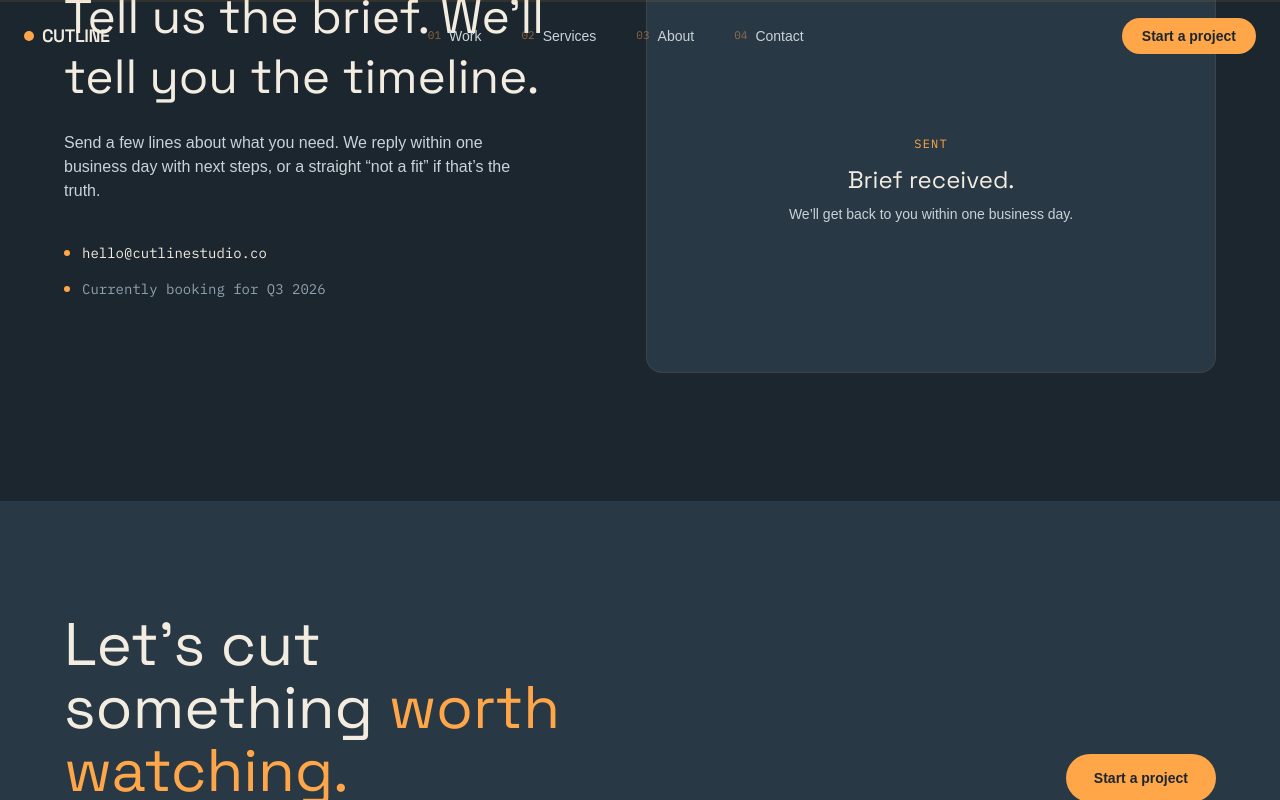
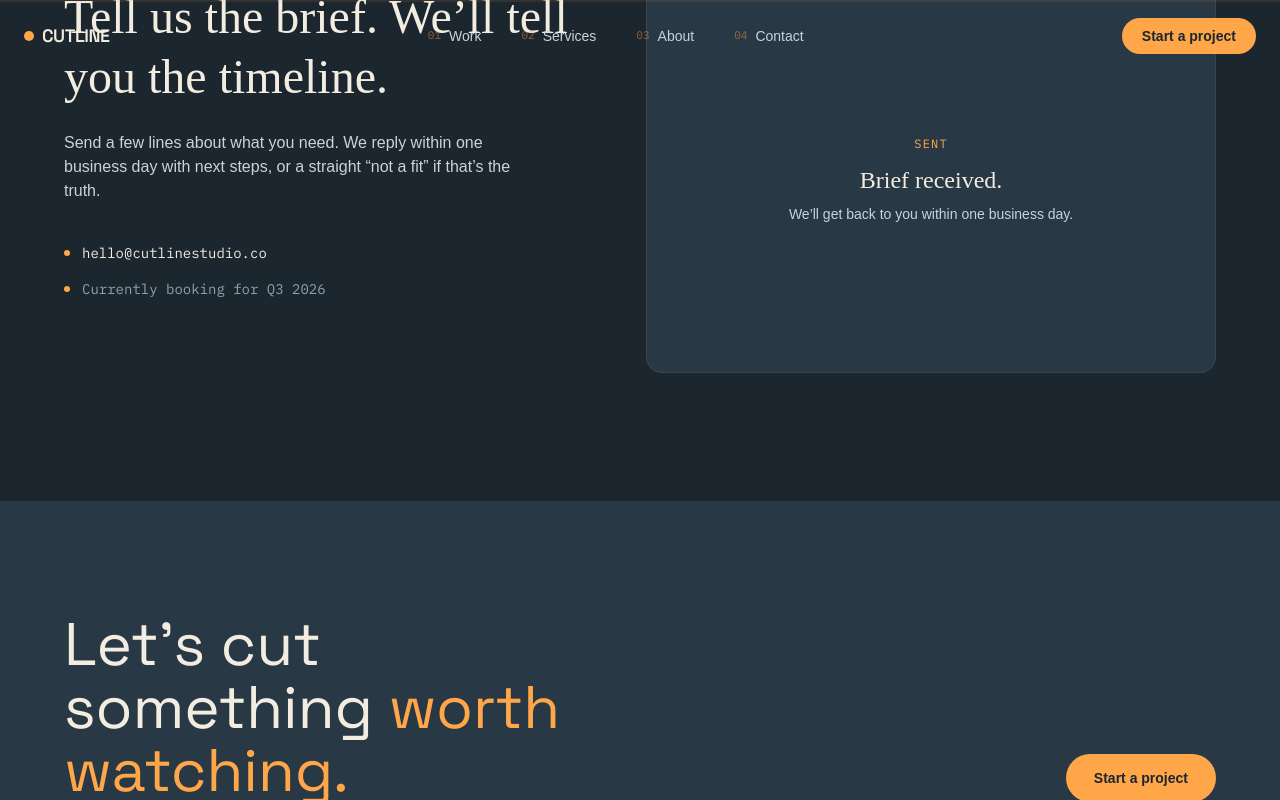
Before and after one commit to JaaniStudio/jaanistudio, a Next.js app: page / in a window 1280 px wide. Both pictures are taken after typing "Sample", "name@example.com", "Sample" into the empty fields and a click on the button "Send brief". Shown: the part 3834-4634 px from the top of the page. Built offline with nearby package versions, Linux system fonts and the light colour scheme.

Commit message:
fix: tailwind classses

```diff
--- a/app/components/Contact.tsx
+++ b/app/components/Contact.tsx
@@ -16,7 +16,7 @@ export default function Contact() {
   return (
     <section id="contact" className="relative bg-[#1B262E] px-6 py-24 md:py-32">
       <div className="mx-auto max-w-6xl">
-        <div className="mb-14 flex items-center gap-4 font-[family-name:var(--font-mono)] text-xs uppercase tracking-widest text-[#FFA649]">
+        <div className="mb-14 flex items-center gap-4 font-mono text-xs uppercase tracking-widest text-[#FFA649]">
           <span>00:04</span>
           <span className="h-px flex-1 bg-[#FFA649]/20" />
           <span className="text-[#8FA1AD]">Start a project</span>
@@ -24,7 +24,7 @@ export default function Contact() {
 
         <div className="grid gap-16 md:grid-cols-[1fr_1.1fr]">
           <div>
-            <h2 className="font-[family-name:var(--font-display)] text-3xl leading-tight text-[#F3ECE0] sm:text-4xl md:text-5xl">
+            <h2 className="font-[--font-display] text-3xl leading-tight text-[#F3ECE0] sm:text-4xl md:text-5xl">
               Tell us the brief. We&rsquo;ll tell you the timeline.
             </h2>
             <p className="mt-6 max-w-md text-[#C9D3D9]">
@@ -32,7 +32,7 @@ export default function Contact() {
               steps, or a straight &ldquo;not a fit&rdquo; if that&rsquo;s the truth.
             </p>
 
-            <div className="mt-10 space-y-4 font-[family-name:var(--font-mono)] text-sm">
+            <div className="mt-10 space-y-4 font-mono text-sm">
               <div className="flex items-center gap-3 text-[#8FA1AD]">
                 <span className="h-1.5 w-1.5 rounded-full bg-[#FFA649]" />
                 <span className="text-[#F3ECE0]">hello@cutlinestudio.co</span>
@@ -46,11 +46,11 @@ export default function Contact() {
 
           <div className="rounded-2xl border border-[#FFA649]/10 bg-[#283845] p-6 sm:p-8">
             {submitted ? (
-              <div className="flex h-full min-h-[320px] flex-col items-center justify-center text-center">
-                <span className="font-[family-name:var(--font-mono)] text-xs uppercase tracking-widest text-[#FFA649]">
+              <div className="flex h-full min-h-80 flex-col items-center justify-center text-center">
+                <span className="font-mono text-xs uppercase tracking-widest text-[#FFA649]">
                   Sent
                 </span>
-                <h3 className="mt-3 font-[family-name:var(--font-display)] text-2xl text-[#F3ECE0]">
+                <h3 className="mt-3 font-[--font-display] text-2xl text-[#F3ECE0]">
                   Brief received.
                 </h3>
                 <p className="mt-2 max-w-xs text-sm text-[#C9D3D9]">
```
